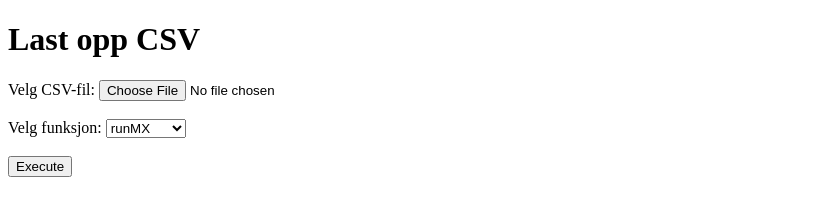
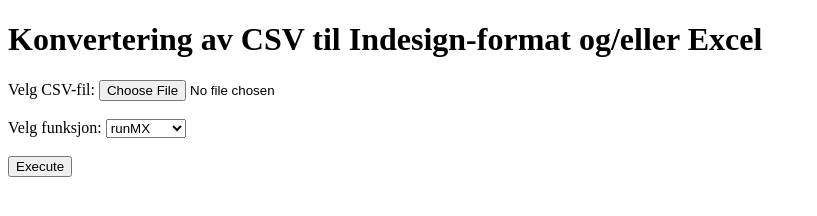
Before and after one commit to mortensimon/diskografi-konvertering, a plain HTML site: page app/static/index.html in a window 1280 px wide. Shown: the whole page, without its empty margins (0-817 px from the left). Drawn offline with Linux system fonts and the light colour scheme.

Commit message:
Endret overskrift

```diff
--- a/app/static/index.html
+++ b/app/static/index.html
@@ -1,7 +1,7 @@
 <!doctype html>
 <meta charset="utf-8">
 <title>Diskografi-konvertering</title>
-<h1>Last opp CSV</h1>
+<h1>Konvertering av CSV til Indesign-format og/eller Excel</h1>
 <form id="f" method="post" action="/convert" enctype="multipart/form-data">
   <label>Velg CSV-fil: <input type="file" name="csv" accept=".csv" required></label><br><br>
   <label>Velg funksjon:
```
